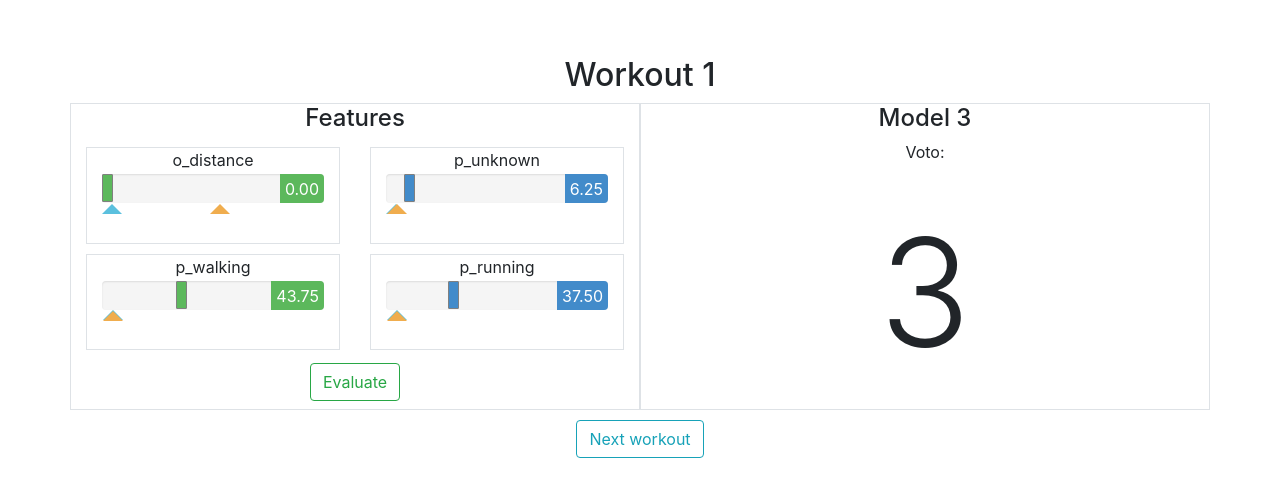
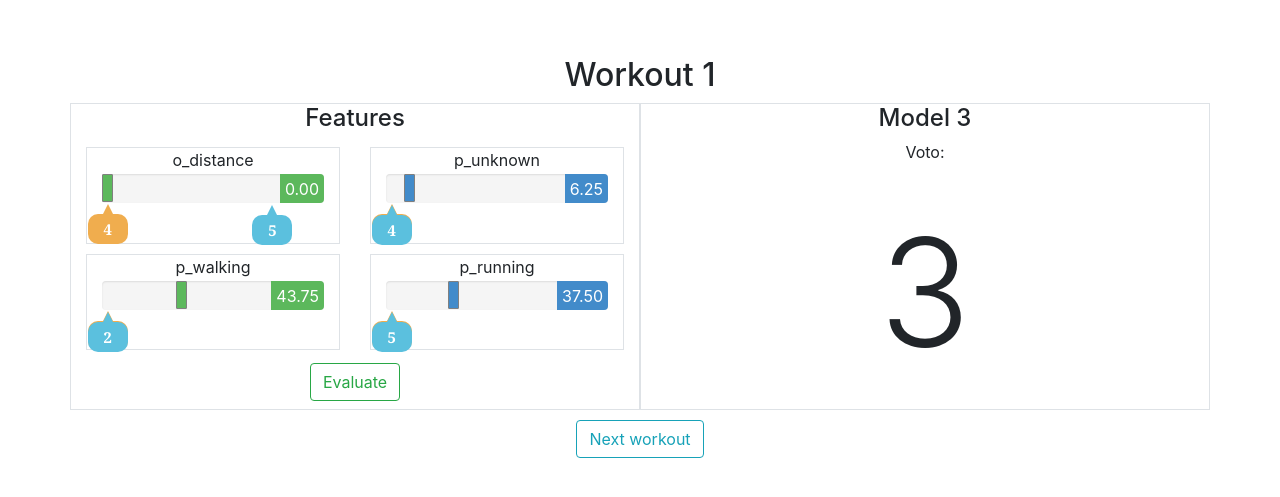
Before and after one commit to lilcaesar/AI4fitUserTest, a Django app: page / in a window 1280 px wide. Shown: the top 497 px of the page. Run offline with Django 3.2, Linux system fonts and the light colour scheme; some libraries are stand-ins or nearby versions.

Commit message:
Prima versione funzionante TODO Aggiungere salvataggio dati test

```diff
--- a/AI4fitUserTest/static/script/userTest.js
+++ b/AI4fitUserTest/static/script/userTest.js
@@ -39,8 +39,80 @@ function offset(el) {
 }
 
 
+// gestione info voti
+function modifyOffset() {
+    var el, newPoint, newPlace, offset, siblings, k;
+    width = this.offsetWidth;
+    //console.log(this)
+    newPoint = (this.value - this.getAttribute("min")) / (this.getAttribute("max") - this.getAttribute("min"));
+    offset = -1;
+    if (newPoint < 0) {
+        newPlace = 0;
+    } else if (newPoint > 1) {
+        newPlace = width;
+    } else {
+        newPlace = width * newPoint + offset;
+        offset -= newPoint;
+    }
+    siblings = this.parentNode.childNodes;
+    //console.log(siblings[1].nodeName);
+    for (var i = 0; i < siblings.length; i++) {
+        sibling = siblings[i];
+        if (sibling.id === this.id) {
+            k = true;
+        }
+        if ((k === true) && (sibling.nodeName === "P")) {
+            outputTag = sibling;
+        }
+    }
+
+    outputTag.style.left = newPlace + "px";
+    outputTag.style.marginLeft = (offset*6) + "%";
+    //outputTag.innerHTML = this.value;
+}
+
+
+function modifyInputs() {
+
+    //var inputs = document.getElementsByTagName("input");
+
+    let inputs = [];
+
+    for (let j = 0; j < workoutKeys.length; j++) {
+        let left_limit = workoutKeys[j] + "_limit_sx";
+        let left_elem = document.getElementById(left_limit);
+        if (left_elem !== null)
+            inputs.push(left_elem);
+
+        let right_limit = workoutKeys[j] + "_limit_dx";
+        let right_elem = document.getElementById(right_limit);
+        if (right_elem !== null)
+            inputs.push(right_elem);
+
+    }
+
+    //console.log(inputs);
+
+    for (var i = 0; i < inputs.length; i++) {
+        if (inputs[i].getAttribute("type") === "range") {
+            inputs[i].onchange = modifyOffset;
+
+            // the following taken from http://stackoverflow.com/questions/2856513/trigger-onchange-event-manually
+            if ("fireEvent" in inputs[i]) {
+                inputs[i].fireEvent("onchange");
+            } else {
+                var evt = document.createEvent("HTMLEvents");
+                evt.initEvent("change", false, true);
+                inputs[i].dispatchEvent(evt);
+            }
+        }
+    }
+}
+
+//modifyInputs();
+
+
 var numFeatures;
-
 
 function draw_limits(fts) {
 
@@ -59,6 +131,7 @@ function draw_limits(fts) {
     }
 
     for (let k = 0; k < feature_number; k++) {
+        //console.log(fts[workoutKeys[k]]);
         // creo div slider
         var div_slider_sx = document.createElement("div");
         div_slider_sx.id = "limit_sx_" + k;
@@ -75,24 +148,46 @@ function draw_limits(fts) {
             input_slider.id = workoutKeys[k] + "_limit_sx";
             input_slider.type = "range";
             input_slider.name = "range";
-            input_slider.setAttribute("data-toggle", "tooltip");
-            input_slider.title = fts[workoutKeys[k]][0][1];
+
+            /*** ***/
+            // valori min e max anche suglki input nascosti
+            //var featureValue;
+            if (workoutKeys[k] === "d_distance" || workoutKeys[k] === "d_time" || workoutKeys[k] === "d_pace_mean" ||
+                workoutKeys[k] === "d_pace_std" || workoutKeys[k] === "d_pace_var" ||
+                workoutKeys[k] === "p_welldone" || workoutKeys[k] === "p_walking" || workoutKeys[k] === "p_running" ||
+                workoutKeys[k] === "p_unknown" || workoutKeys[k] === "p_has_objective") {
+                input_slider.min = (norm_values[workoutKeys[k]][1] * 100.0).toFixed(2);
+                input_slider.max = (norm_values[workoutKeys[k]][2] * 100.0).toFixed(2);
+                input_slider.step = 0.001;
+                //featureValue = workout[workoutKeys[k]] * 100.0;
+            } else {
+                if (workoutKeys[k] === "bmi" || workoutKeys[k] === "weight_situation" || workoutKeys[k] === "gender") {
+                    input_slider.min = 1;
+                    input_slider.max = 5;
+                    //featureValue = workout[workoutKeys[k]];
+                } else {
+                    //featureValue = fts[workoutKeys[k]][0][0];;
+                    input_slider.min = norm_values[workoutKeys[k]][1].toFixed(2);
+                    input_slider.max = norm_values[workoutKeys[k]][2].toFixed(2);
+                    if (workoutKeys[k] === "r_speed" || workoutKeys[k] === "r_distance" || workoutKeys[k] === "r_pace" || workoutKeys[k] === "bmi") {
+                        input_slider.step = 0.01;
+                    }
+                }
+            }
+
+            /*** ***/
 
             let featureValue = fts[workoutKeys[k]][0][0];
             input_slider.setAttribute("value", featureValue);
             var output_slider = document.createElement("output");
             output_slider.id = input_slider.id + "_out";
             // float limit
-            output_slider.innerHTML = featureValue.toFixed(2);
+            //output_slider.innerHTML = featureValue.toFixed(2);
+            let curr_value = document.getElementById("outrange"+k);
+            output_slider.innerHTML = curr_value.innerHTML;
             document.getElementById("range" + k).setAttribute("onchange", "outrange" + k + ".value=value; " + output_slider.id + ".value=value");
             let container = document.getElementById(workoutKeys[k]);
 
-            // testo slider
-            /*
-            var input_slider_text = document.createElement("p");
-            input_slider_text.id = workoutKeys[k] + "_limit_sx_text";
-            input_slider_text.innerHTML = "ciaooo";
-            input_slider_text.left = 100;*/
 
             div_slider_sx.append(input_slider);
             //div_slider_sx.append(input_slider_text);
@@ -100,6 +195,19 @@ function draw_limits(fts) {
             container.append(div_slider_sx);
             div_slider_sx.classList.add("disable-div");
             document.getElementById(output_slider.id).style.visibility = "hidden";
+
+            // aggiunta mark sotto input
+            /*input_slider.setAttribute('data-toggle', 'tooltip');
+            input_slider.setAttribute('data-placement', 'bottom');
+            input_slider.setAttribute('title', fts[workoutKeys[k]][0][1]);
+            let slider_id = "#" + input_slider.id;
+            $(slider_id).css({'pointer-events': 'none'}).tooltip('show');*/
+
+            let out_info = document.createElement("p");
+            out_info.id = output_slider.id + "_info";
+            out_info.className = "mark-info-sx";
+            out_info.innerHTML = fts[workoutKeys[k]][0][1];
+            div_slider_sx.append(out_info);
         }
 
         // se ho l'estremo dx
@@ -109,8 +217,36 @@ function draw_limits(fts) {
             input_slider.id = workoutKeys[k] + "_limit_dx";
             input_slider.type = "range";
             input_slider.name = "range";
-            input_slider.setAttribute("data-toggle", "tooltip");
-            input_slider.title = fts[workoutKeys[k]][1][1];
+
+            /*** ***/
+            // valori min e max anche suglki input nascosti
+            //var featureValue;
+            if (workoutKeys[k] === "d_distance" || workoutKeys[k] === "d_time" || workoutKeys[k] === "d_pace_mean" ||
+                workoutKeys[k] === "d_pace_std" || workoutKeys[k] === "d_pace_var" ||
+                workoutKeys[k] === "p_welldone" || workoutKeys[k] === "p_walking" || workoutKeys[k] === "p_running" ||
+                workoutKeys[k] === "p_unknown" || workoutKeys[k] === "p_has_objective") {
+                input_slider.min = (norm_values[workoutKeys[k]][1] * 100.0).toFixed(2);
+                input_slider.max = (norm_values[workoutKeys[k]][2] * 100.0).toFixed(2);
+                input_slider.step = 0.001;
+                //featureValue = workout[workoutKeys[k]] * 100.0;
+            } else {
+                if (workoutKeys[k] === "bmi" || workoutKeys[k] === "weight_situation" || workoutKeys[k] === "gender") {
+                    input_slider.min = 1;
+                    input_slider.max = 5;
+                    //featureValue = workout[workoutKeys[k]];
+                } else {
+                    //featureValue = fts[workoutKeys[k]][0][0];;
+                    input_slider.min = norm_values[workoutKeys[k]][1].toFixed(2);
+                    input_slider.max = norm_values[workoutKeys[k]][2].toFixed(2);
+                    if (workoutKeys[k] === "r_speed" || workoutKeys[k] === "r_distance" || workoutKeys[k] === "r_pace" || workoutKeys[k] === "bmi") {
+                        input_slider.step = 0.01;
+                    }
+                }
+            }
+
+            /*** ***/
+
+
 
             let featureValue = fts[workoutKeys[k]][1][0];
             input_slider.setAttribute("value", featureValue);
@@ -118,7 +254,9 @@ function draw_limits(fts) {
             output_slider.id = input_slider.id + "_out";
 
             // float limit
-            output_slider.innerHTML = featureValue.toFixed(2);
+            //output_slider.innerHTML = featureValue.toFixed(2);
+            let curr_value = document.getElementById("outrange"+k);
+            output_slider.innerHTML = curr_value.innerHTML;
             document.getElementById("range" + k).setAttribute("onchange", "outrange" + k + ".value=value; " + output_slider.id + ".value=value");
             let container = document.getElementById(workoutKeys[k]);
 
@@ -128,23 +266,24 @@ function draw_limits(fts) {
             div_slider_dx.classList.add("disable-div");
             document.getElementById(output_slider.id).style.visibility = "hidden";
 
-
-            // ancorare il numero
-            /*let pos = $("#" + input_slider.id).offset();
-            let text = document.createElement("p");
-            text.id = k + "ciaone";
-            text.style.top = pos.top;
-            text.style.left = pos.left;
-            text.innerHTML = 'a';
-            text.style.position = 'absolute';
-            container.appendChild(text)*/
-
+            // aggiunta voto
+            // aggiunta mark sotto input
+            /*input_slider.setAttribute('data-toggle', 'tooltip');
+            input_slider.setAttribute('data-placement', 'bottom');
+            input_slider.setAttribute('title', fts[workoutKeys[k]][1][1]);
+            let slider_id = "#" + input_slider.id;
+            $(slider_id).css({'pointer-events': 'none'}).tooltip('show');*/
+            let out_info = document.createElement("p");
+            out_info.id = output_slider.id + "_info";
+            out_info.className = "mark-info-dx";
+            out_info.innerHTML = fts[workoutKeys[k]][1][1];
+            div_slider_dx.append(out_info);
         }
 
         if (fts[workoutKeys[k]][0][0] === -1 && fts[workoutKeys[k]][1][0] === -1) {
             let featureValue = fts[workoutKeys[k]][1][0];
             var output_slider = document.createElement("output");
-            output_slider.id = input_slider.id + "_out";
+            output_slider.id = "extra_out_"+workoutKeys[k];
 
             // float limit
             output_slider.innerHTML = featureValue.toFixed(2);
@@ -165,8 +304,18 @@ function draw_limits(fts) {
             document.getElementById(div_slider_dx.id).style.marginTop = '-33.5px';
         }
     }
+
+    /*
+    let a = document.createElement("p");
+    a.id = "testo";
+    a.className = "connected";
+    a.innerHTML = '5';
+    let s = document.getElementById('model_type');
+    s.append(a);
+
+    $('#testo').positionOn($('#limit_dx_0'))*/
+
 }
-
 
 var randomWorkouts = [];
 for (var j = 0; j < 10; j++) {
@@ -271,7 +420,8 @@ $(document).ready(function () {
                     predictions[workoutKeys[predictionFeature]] = predictionValues;
                 }
 
-                draw_limits(predictions)
+                draw_limits(predictions);
+                modifyInputs();
             },
             error: function () {
                 console.log("Errore richiesta valutazione")
--- a/AI4fitUserTest/static/style/slider-style.css
+++ b/AI4fitUserTest/static/style/slider-style.css
@@ -74,6 +74,60 @@ body {
 
 .mark-text-zone {
     margin-bottom: 10px;
+}
+
+
+.mark-info-dx {
+  position: absolute;
+  width: 40px;
+  height: 30px;
+  text-align: center;
+  color: white;
+  background: #5bc0de;
+  border-radius: 10px;
+  display: inline-block;
+  font: bold 15px/30px Georgia;
+  bottom: -80%;
+  left: 0;
+}
+.mark-info-sx {
+  position: absolute;
+  width: 40px;
+  height: 30px;
+  text-align: center;
+  color: white;
+  background: #f0ad4e;
+  border-radius: 10px;
+  display: inline-block;
+  font: bold 15px/30px Georgia;
+  bottom: -78%;
+  left: 0;
+}
+.mark-info-dx:after {
+  content: "";
+  position: absolute;
+  width: 0;
+  height: 0;
+  border-bottom: 10px solid #5bc0de;
+  border-left: 5px solid transparent;
+  border-right: 5px solid transparent;
+  top: -9px;
+  left: 50%;
+  margin-left: -5px;
+  margin-top: -1px;
+}
+.mark-info-sx:after {
+  content: "";
+  position: absolute;
+  width: 0;
+  height: 0;
+  border-bottom: 10px solid #f0ad4e;
+  border-left: 5px solid transparent;
+  border-right: 5px solid transparent;
+  top: -9px;
+  left: 50%;
+  margin-left: -5px;
+  margin-top: -1px;
 }
 
 /**********************************************/
@@ -264,6 +318,7 @@ body {
     background-color: transparent;
     height: 10px;
     cursor: pointer;
+    visibility: hidden;
 }
 
 .range-lim input[type="range"]::-webkit-slider-thumb {
--- a/AI4fitUserTest/views.py
+++ b/AI4fitUserTest/views.py
@@ -10,7 +10,7 @@ from random import randint
 
 import pandas as pd
 import sklearn
-import json, codecs, time
+import json, codecs
 
 columns = ['o_distance', 'p_unknown', 'p_walking', 'p_running', 'r_time',
                'r_speed', 'r_distance', 'r_pace', 'o_pace', 'o_time',
@@ -127,14 +127,10 @@ def evaluate(request):
 
 
         limits = []
-        t1 = time.time()
         for featureIdx in range(12):
             for direction in range(2):
                 value = computeVariation(features, featureIdx, direction, mark, normValues, model)
                 limits.append(value)
-
-        t2 = time.time()
-        print(t2-t1)
 
         response = []
         response.append(float(mark))
```
